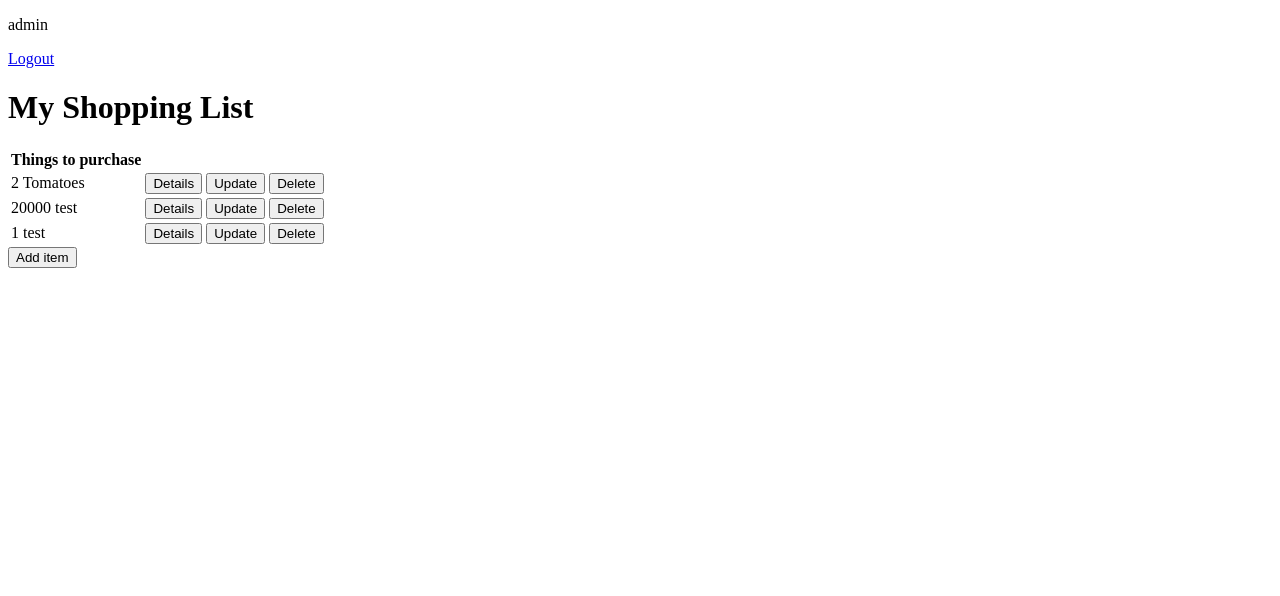
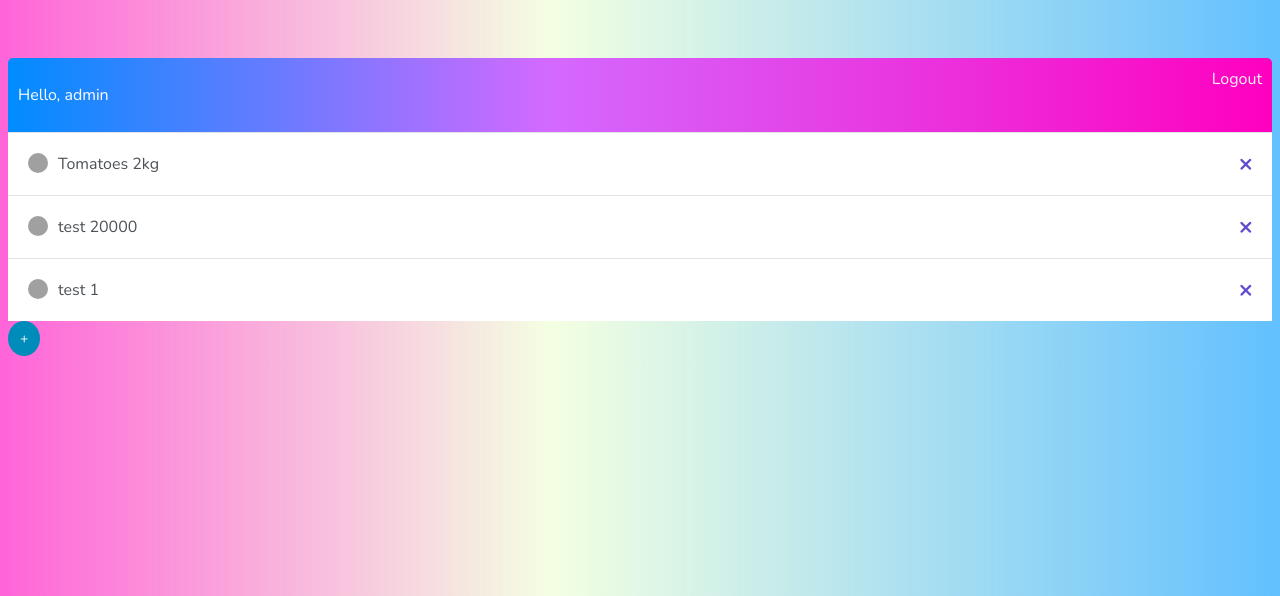
Before and after one commit to lbapart/ShoppingList, a Django app: page / in a window 1280 px wide. Shown: the top 596 px of the page. Run offline with Django 4.2, Linux system fonts and the light colour scheme; a user stored in the database is signed in; data comes from the database, SQL or seed files in the repository; both versions use the stored data as it was after the commit.

Commit message:
Added css styles for pages

```diff
--- a/mainapp/models.py
+++ b/mainapp/models.py
@@ -19,7 +19,11 @@ class Purchase(models.Model):
     completed = models.BooleanField(default=False)
 
     def __str__(self) -> str:
-        return f"{self.quantity}{self.quantityType} {self.title}"
+        type = self.get_quantityType_display()
+        if type == 'qty':
+            type = ''
+
+        return f"{self.title} {self.quantity}{type}"
 
     class Meta:
         ordering = ['completed']
--- /dev/null
+++ b/mainapp/templates/mainapp/main.html
@@ -0,0 +1,152 @@
+<!DOCTYPE html>
+<html lang="en">
+<head>
+    <meta charset="UTF-8">
+    <meta http-equiv="X-UA-Compatible" content="IE=edge">
+    <meta name="viewport" content="width=device-width, initial-scale=1.0">
+    <title>Shopping List</title>
+    <link rel="preconnect" href="https://fonts.gstatic.com">
+    <link href="https://fonts.googleapis.com/css2?family=Nunito:wght@200&display=swap" rel="stylesheet">
+    <style>
+        body{
+                background: linear-gradient(90deg, #ff00bf9b 0%, #c6ff6932 43%, #0099ff9d 100%);
+                font-family: 'Nunito', sans-serif;
+                padding-top: 50px;
+
+        }
+        .container {
+                max-width: 550px;
+                margin: auto;
+                background-color: #fff;
+                -webkit-box-shadow: 2px 2px 13px -4px rgba(0, 0, 0, 0.21);
+                box-shadow: 2px 2px 13px -4px rgba(0, 0, 0, 0.21);
+            }
+        .header-bar {
+            display: flex;
+            justify-content: space-between;
+            color: #fff;
+            padding: 10px;
+            border-radius: 5px 5px 0 0;
+            background: linear-gradient(90deg, #008cff 0%, #d469ff 43%, #ff00bf 100%);
+        }
+        h1,
+        h2,
+        h3,
+        h4,
+        h5,
+        h6
+        {
+            font-family: 'Raleway', sans-serif;
+        }
+        .task-wrapper {
+                display: flex;
+                align-items: center;
+                justify-content: space-between;
+                background-color: #fff;
+                border-top: 1px solid #dfe4ea;
+                overflow: hidden;
+        }
+        .task-title {
+            display: flex;
+            padding: 20px;
+        }
+
+        .task-title a {
+            text-decoration: none;
+            color: #4b5156;
+            margin-left: 10px;
+        }
+
+        .task-complete-icon {
+            height: 20px;
+            width: 20px;
+            background-color: rgb(0, 255, 0);
+            border-radius: 50%;
+        }
+
+        .task-incomplete-icon {
+            height: 20px;
+            width: 20px;
+            background-color: rgb(160, 160, 160);
+            border-radius: 50%;
+        }
+
+        .delete-link {
+            text-decoration: none;
+            font-weight: 900;
+            color: #6249cf;
+            font-size: 22px;
+            line-height: 0;
+            padding: 20px 20px;
+        }
+        .header-bar a {
+            color: rgb(247, 247, 247);
+            text-decoration: none;
+        }
+        #search-add-wrapper {
+            display: flex;
+            justify-content: space-between;
+            align-items: center;
+            padding: 20px;
+        }
+        input[type=text],
+        input[type=password],
+        textarea {
+            border: 1px solid #757575;
+            border-radius: 5px;
+            padding: 10px;
+            width: 50%;
+        }
+
+        label {
+            padding-top: 10px !important;
+            display: block;
+        }
+
+        ::placeholder {
+            font-weight: 300;
+            opacity: 0.5;
+        }
+
+        .button {
+            border: 1px solid #757575;
+            background-color: #FFF;
+            color: #6249cf;
+            padding: 10px;
+            font-size: 14px;
+            border-radius: 5px;
+            cursor: pointer;
+        }
+        #add-link {
+            color: #6249cf;
+            text-decoration: none;
+            font-size: 42px;
+            text-shadow: 1px 1px #81413b;
+        }
+        .card-body {
+            padding: 20px;
+        }
+        a.add-link::before{
+            content: '+';
+        }
+        a.add-link {
+            background-color: #008CBA;
+            border: none;
+            color: white;
+            padding: 8px 12px;
+            text-align: center;
+            text-decoration: none;
+            display: inline-block;
+            font-size: 14px;
+            border-radius: 50%;
+            margin-right: 10px;
+        }
+    </style>
+</head>
+<body>
+    <div>
+        {% block content %}
+        {% endblock content %}
+    </div>
+</body>
+</html>
--- a/mainapp/templates/mainapp/purchase_list.html
+++ b/mainapp/templates/mainapp/purchase_list.html
@@ -1,31 +1,41 @@
-<!DOCTYPE html>
-<html lang="en">
-<head>
-    <meta charset="UTF-8">
-    <title>Shopping List</title>
-</head>
-<body>
+{% extends 'mainapp/main.html' %}
+{% block content %}
 {% if request.user.is_authenticated %}
-        <p>{{ request.user }}</p>
+<div class="header-bar">
+    <div>
+        <p>Hello, {{ request.user }}</p>
+    </div>
     <a href="{% url 'logout' %}">Logout</a>
 {% else %}
     <a href="{% url 'login' %}">Login</a>
 {% endif %}
-    <h1>My Shopping List</h1>
-    <table>
-        <tr>
-            <th>Things to purchase</th>
-        </tr>
+</div>
+
+<div class="task-items-wrapper">
     {% for item in items %}
-        <tr>
-            <td>{{ item.quantity }}{{ item.quantityType.get_status_display }} {{ item.title }}</td>
-            <td><a href='{% url "item-detailed" item.pk %}'><button>Details</button></a></td>
-            <td><a href='{% url "item-update" item.pk %}'><button>Update</button></a></td>
-            <td><a href='{% url "item-delete" item.pk %}'><button>Delete</button></a></td>
-        </tr>
+    <div class="task-wrapper">
+        {% if item.completed %}
+        <div class="task-title">
+            <div class="task-complete-icon"></div>
+            <i><s><a href="{% url 'item-update' item.id%}">{{ item }}</a></s></i>
+        </div>
+        <a class="delete-link" href="{% url 'item-delete' item.id %}">&#215;</a>
+
+        {% else %}
+        <div class="task-title">
+            <div class="task-incomplete-icon"></div>
+            <a href="{% url 'item-update' item.id %}">{{ item }}</a>
+        </div>
+        <a class="delete-link" href="{% url 'item-delete' item.id %}">&#215;</a>
+        {% endif %}
+
+    </div>
+    {% empty %}
+    <h3>No items in list</h3>
     {% endfor %}
-    </table>
-    <a href='{% url "item-create" %}'><button>Add item</button></a>
+    <a class="add-link" href="{% url 'item-create' %}"></a>
 
-</body>
-</html>
+</div>
+
+</div>
+{% endblock content %}
--- a/mainapp/views.py
+++ b/mainapp/views.py
@@ -1,5 +1,6 @@
 from django.shortcuts import render, redirect
-from django.http import HttpResponse, HttpResponseForbidden
+from django.http import HttpResponseForbidden
+from django.urls import reverse_lazy
 from django.views.generic.list import ListView
 from django.views.generic.detail import DetailView
 from django.views.generic.edit import CreateView, UpdateView, DeleteView, FormView
@@ -8,7 +9,7 @@ from django.contrib.auth.views import LoginView
 from django.contrib.auth.mixins import LoginRequiredMixin
 from django.contrib.auth import login
 from .models import Purchase
-from django.urls import reverse_lazy
+
 
 class ShoppingList(LoginRequiredMixin, ListView):
     model = Purchase
@@ -95,15 +96,15 @@ class RegisterView(FormView):
     redirect_authenticated_user = True
     success_url = reverse_lazy('items')
 
+    def get(self, *args, **kwargs):
+        if self.request.user.is_authenticated:
+            return redirect('items')
+
+        return super(RegisterView, self).get(*args, **kwargs)
+
     def form_valid(self, form):
         user = form.save()
 
         if user is not None:
             login(self.request, user)
         return super(RegisterView, self).form_valid(form)
-
-    def get(self, *args, **kwargs):
-        if self.request.user.is_authenticated:
-            return redirect('items')
-
-        return super(RegisterView, self).get(*args, **kwargs)
```
Also changed, not shown: mainapp/templates/mainapp/login.html (+3 -8 lines), mainapp/templates/mainapp/purchase_confirm_delete.html (+13 -14 lines), mainapp/templates/mainapp/purchase_detail.html (deleted, +0 -9 lines), mainapp/templates/mainapp/purchase_form.html (+11 -12 lines), mainapp/templates/mainapp/register.html (+18 -15 lines), db.sqlite3. Lines whose indentation alone changed are shown as unchanged.
